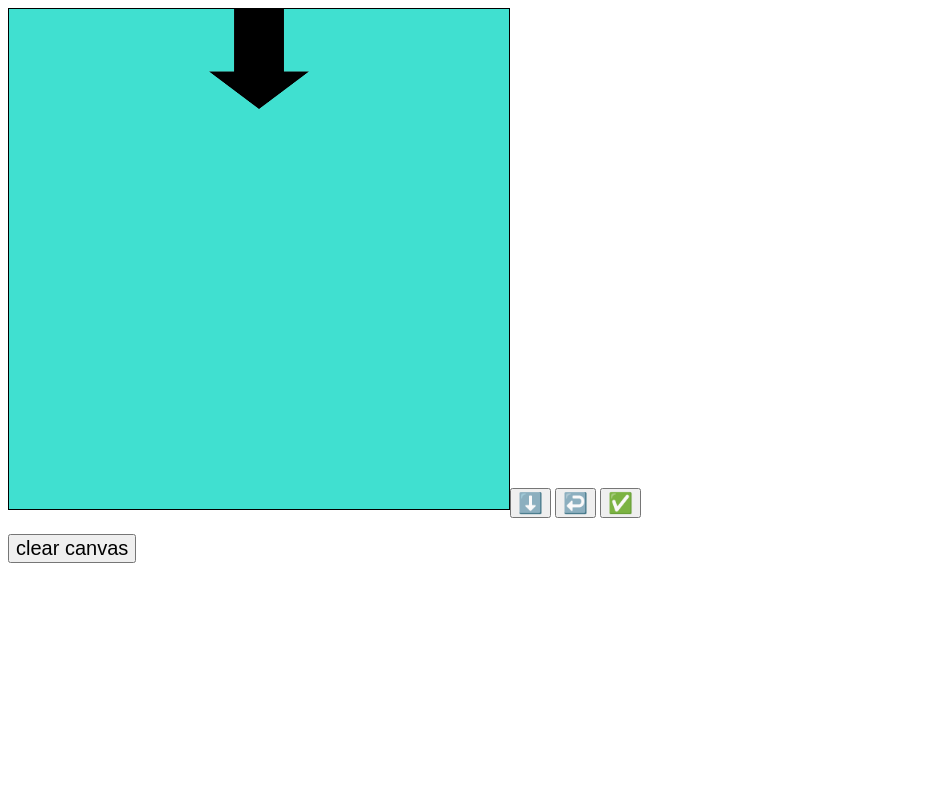
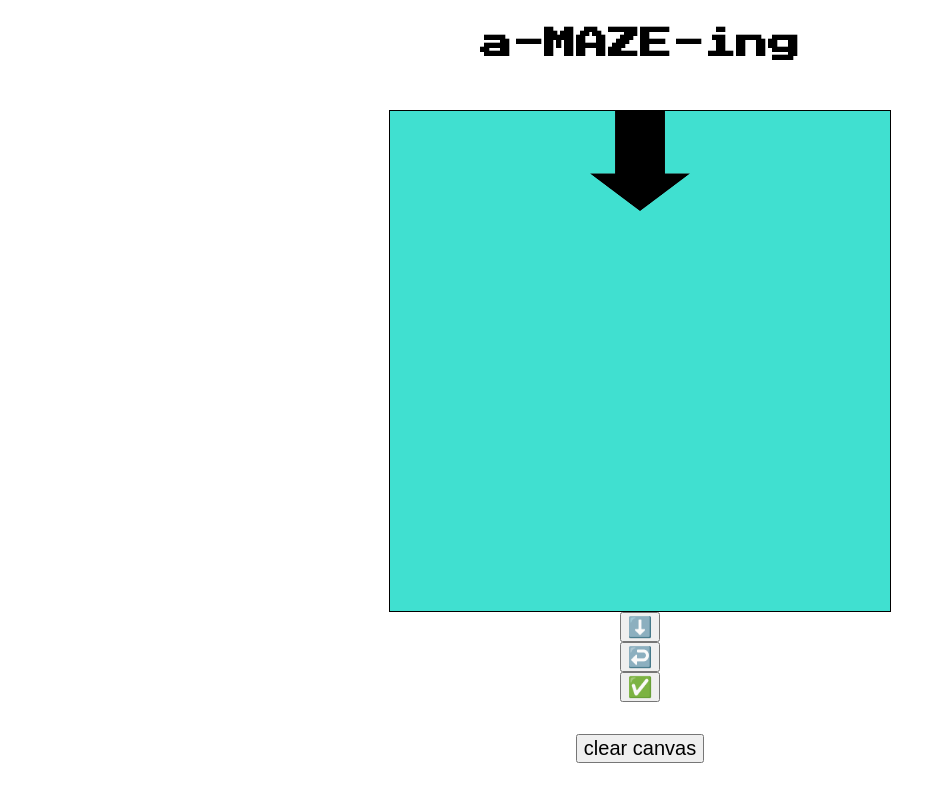
Before and after one commit to Steppico/a-maze-ing, a website: page src/index.html in a window 1280 px wide. Shown: the whole page, without its empty margins (0-946 px from the left). Drawn offline with Linux system fonts and the light colour scheme.

Commit message:
issue 4: adding title and font-family. Also centering the whole body.

```diff
--- a/src/index.html
+++ b/src/index.html
@@ -6,10 +6,12 @@
     <meta name="viewport" content="width=device-width, initial-scale=1.0">
     <meta http-equiv="X-UA-Compatible" content="ie=edge">
     <title>A Maze-ing!</title>
+    <link href="https://fonts.googleapis.com/css2?family=Press+Start+2P&display=swap" rel="stylesheet">
     <link rel="stylesheet" type='text/css' href=style.css />
 </head>
 
 <body>
+    <h1>a-MAZE-ing</h1>
     <button class="moveForward">⬇️</button>
     <button class="rotate">↩️</button>
     <button class="execute">✅</button>
--- a/src/style.css
+++ b/src/style.css
@@ -1,5 +1,11 @@
 body {
-    display: block;
+    display: flex;
+    flex-direction: column;
+    align-items: center;
+    font-family: 'Press Start 2P', cursive;
+}
+h1 {
+    margin: 20px 0px 50px 0px;
 }
 
 #canvas {
```
